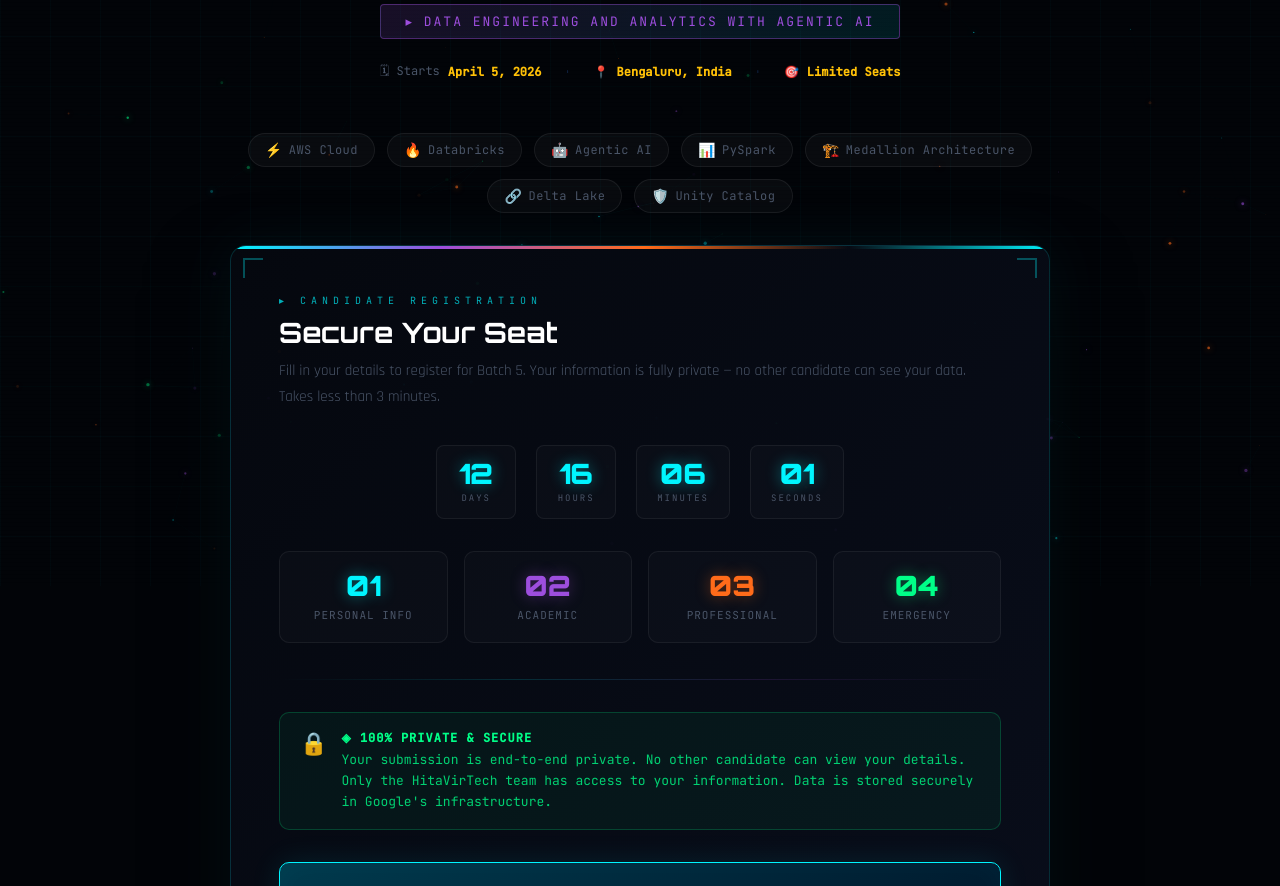
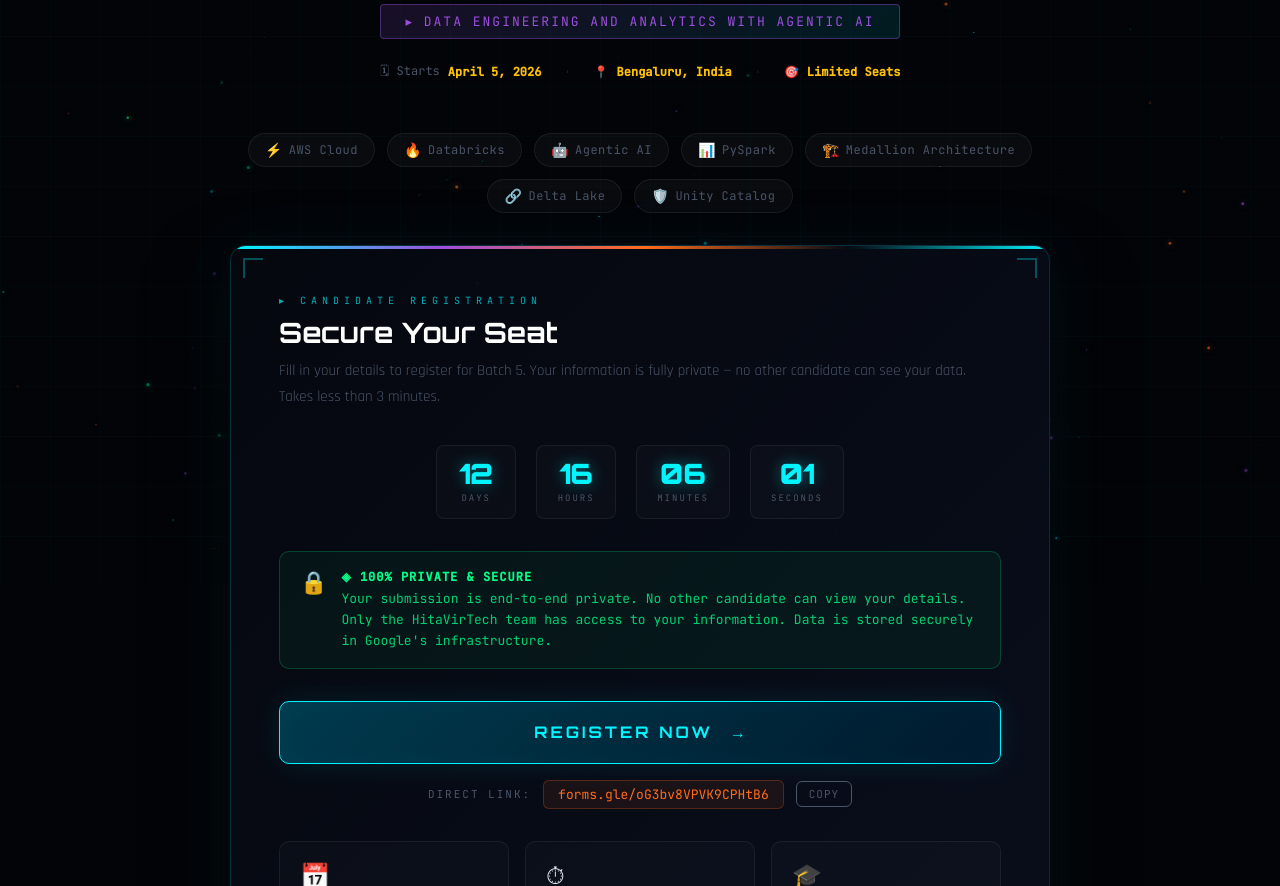
Before and after one commit to hitavir25/hitavirtechregistrationapp, a plain HTML site: page index.html in a window 1280 px wide. Shown: the part 214-1100 px from the top of the page. Drawn offline with Linux system fonts and the light colour scheme.

Commit message:
Remove steps section and associated styles
Removed steps section and related styles from index.html.

```diff
--- a/index.html
+++ b/index.html
@@ -245,32 +245,9 @@
 
 .section-desc { font-size: 15px; color: var(--muted); line-height: 1.7; margin-bottom: 36px; }
 
-.steps {
-  display: grid;
-  grid-template-columns: repeat(auto-fit, minmax(160px, 1fr));
-  gap: 16px; margin-bottom: 36px;
-}
 
-.step {
-  background: rgba(255,255,255,0.02);
-  border: 1px solid rgba(255,255,255,0.06);
-  border-radius: 10px; padding: 20px 16px;
-  text-align: center; transition: all 0.3s;
-  position: relative; overflow: hidden;
-}
-.step::after { content: ''; position: absolute; inset: 0; background: linear-gradient(135deg, transparent, rgba(0,245,255,0.04)); opacity: 0; transition: opacity 0.3s; }
-.step:hover { border-color: rgba(0,245,255,0.25); transform: translateY(-3px); }
-.step:hover::after { opacity: 1; }
 
-.step-num { font-family: 'Orbitron', monospace; font-size: 28px; font-weight: 900; line-height: 1; margin-bottom: 8px; }
-.step-label { font-size: 11px; font-family: 'JetBrains Mono', monospace; letter-spacing: 1px; color: var(--muted); text-transform: uppercase; }
 
-.step:nth-child(1) .step-num { color: var(--cyan); text-shadow: 0 0 15px rgba(0,245,255,0.4); }
-.step:nth-child(2) .step-num { color: var(--purple); text-shadow: 0 0 15px rgba(157,78,221,0.4); }
-.step:nth-child(3) .step-num { color: var(--orange); text-shadow: 0 0 15px rgba(255,107,26,0.4); }
-.step:nth-child(4) .step-num { color: var(--green); text-shadow: 0 0 15px rgba(0,255,136,0.4); }
-
-.divider { height: 1px; background: linear-gradient(90deg, transparent, rgba(0,245,255,0.15), rgba(157,78,221,0.15), transparent); margin: 32px 0; }
 
 .privacy-banner {
   display: flex; align-items: flex-start; gap: 14px;
@@ -385,14 +362,6 @@
           <div class="countdown-item"><span class="countdown-val" id="cd-m">--</span><span class="countdown-unit">Minutes</span></div>
           <div class="countdown-item"><span class="countdown-val" id="cd-s">--</span><span class="countdown-unit">Seconds</span></div>
         </div>
-
-        <div class="steps">
-          <div class="step"><div class="step-num">01</div><div class="step-label">Personal Info</div></div>
-          <div class="step"><div class="step-num">02</div><div class="step-label">Academic</div></div>
-          <div class="step"><div class="step-num">03</div><div class="step-label">Professional</div></div>
-          <div class="step"><div class="step-num">04</div><div class="step-label">Emergency</div></div>
-        </div>
-
         <div class="divider"></div>
 
         <div class="privacy-banner">
```
